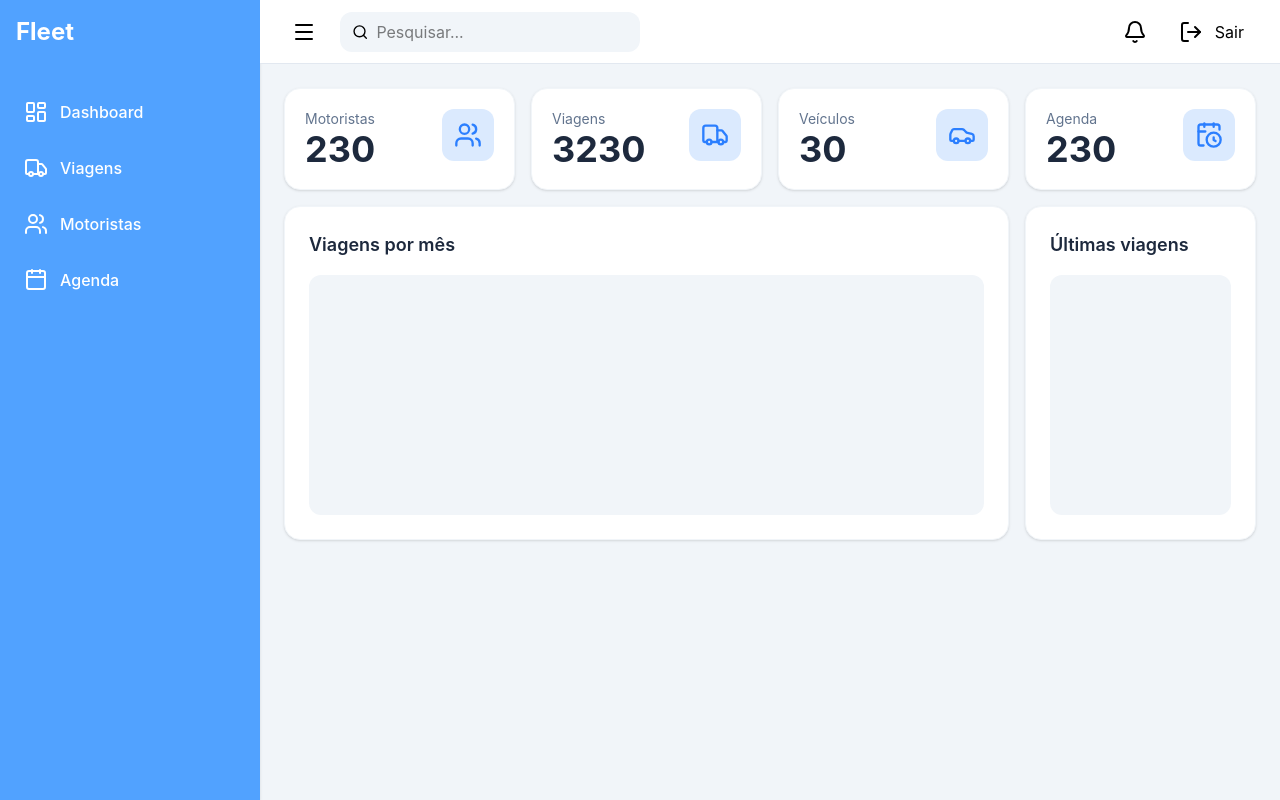
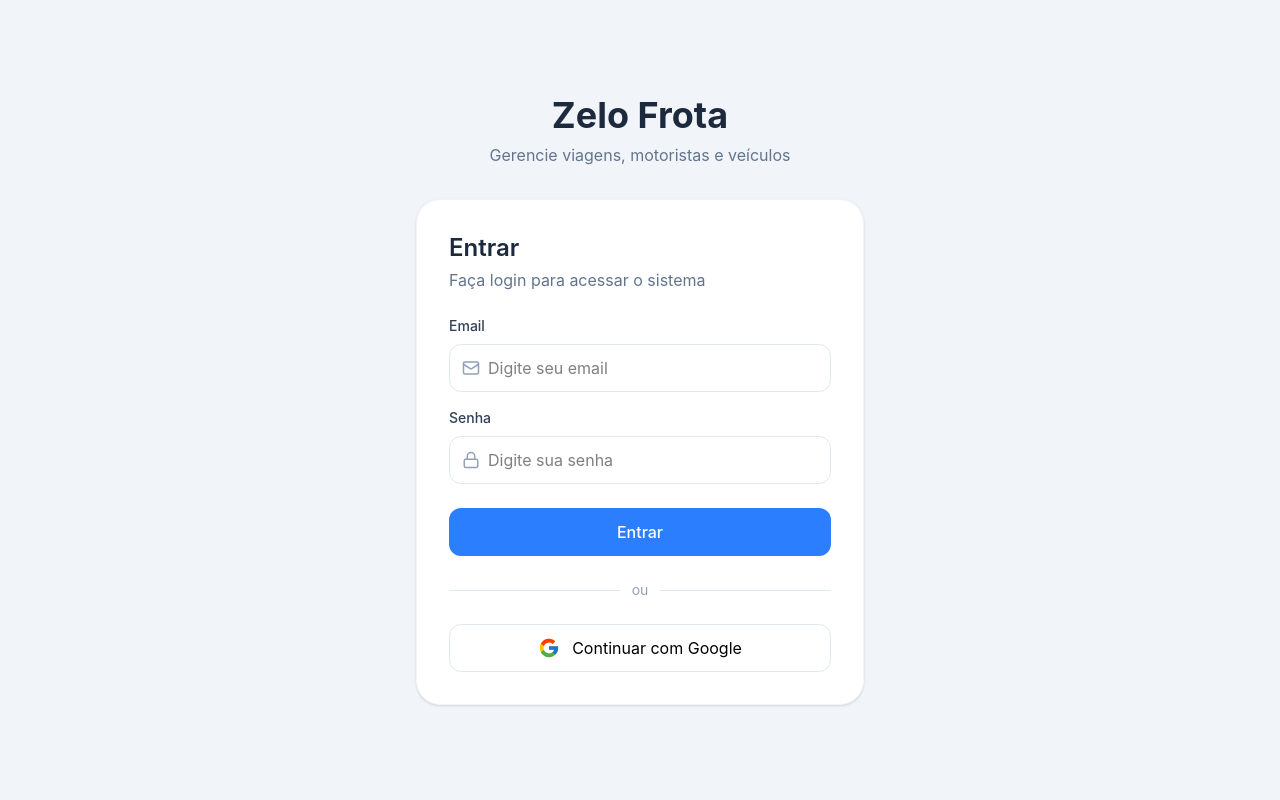
Before and after one commit to Micaelns/zelo-frota-front, a React (Vite) app: page / in a window 1280 px wide. Built offline with nearby package versions, Linux system fonts and the light colour scheme.

Commit message:
feat: criado layout de login

```diff
--- a/package.json
+++ b/package.json
@@ -14,6 +14,7 @@
     "lucide-react": "^1.16.0",
     "react": "^19.2.6",
     "react-dom": "^19.2.6",
+    "react-icons": "^5.6.0",
     "tailwindcss": "^4.3.0"
   },
   "devDependencies": {
--- a/src/App.tsx
+++ b/src/App.tsx
@@ -1,13 +1,14 @@
 import "./App.css";
-import { DashboardPage } from "./pages/Dashboard/DashboardPage";
-import { DefaultLayout } from "./components/layouts/DefaultLayout";
+// import { DashboardPage } from "./pages/Dashboard/DashboardPage";
+// import { AuthLayout } from "./components/layouts/AuthLayout";
+import { LoginPage } from "./pages/LoginPage";
+//import { DefaultLayout } from "./components/layouts/DefaultLayout";
 
 function App() {
-  return (
-    <DefaultLayout>
-      <DashboardPage></DashboardPage>
-    </DefaultLayout>
-  );
+  //  <DefaultLayout>
+  //  <DashboardPage></DashboardPage>
+  //   </DefaultLayout>
+  return <LoginPage></LoginPage>;
 }
 
 export default App;
--- /dev/null
+++ b/src/components/layouts/AuthLayout.tsx
@@ -0,0 +1,59 @@
+type AuthLayoutProps = {
+  children: React.ReactNode;
+};
+
+export function AuthLayout({ children }: AuthLayoutProps) {
+  return (
+    <div
+      className="
+        min-h-screen
+        bg-slate-100
+        flex
+        items-center
+        justify-center
+        p-6
+      "
+    >
+      <div
+        className="
+          w-full
+          max-w-md
+        "
+      >
+        <div className="mb-8 text-center">
+          <h1
+            className="
+              text-4xl
+              font-bold
+              text-slate-800
+            "
+          >
+            Zelo Frota
+          </h1>
+
+          <p
+            className="
+              text-slate-500
+              mt-2
+            "
+          >
+            Gerencie viagens, motoristas e veículos
+          </p>
+        </div>
+
+        <div
+          className="
+            bg-white
+            rounded-3xl
+            shadow-sm
+            border
+            border-slate-100
+            p-8
+          "
+        >
+          {children}
+        </div>
+      </div>
+    </div>
+  );
+}
--- a/src/components/layouts/Topbar.tsx
+++ b/src/components/layouts/Topbar.tsx
@@ -84,9 +84,9 @@ export function Topbar({ onToggle }: TopbarProps) {
                 mt-auto
             "
         >
-          <LogOut />
+          <LogOut size={18} />
 
-          {<span>Sair</span>}
+          <span className="hidden md:block">Sair</span>
         </button>
       </div>
     </header>
--- /dev/null
+++ b/src/components/ui/FormInput.tsx
@@ -0,0 +1,60 @@
+import type { HTMLInputTypeAttribute } from "react";
+import type { LucideIcon } from "lucide-react";
+
+type FormInputProps = {
+  labelName: string;
+  typeField?: HTMLInputTypeAttribute;
+  placeholder?: string;
+  icon?: LucideIcon;
+};
+
+export function FormInput({
+  labelName,
+  typeField = "text",
+  placeholder,
+  icon: Icon,
+}: FormInputProps) {
+  return (
+    <div className="flex flex-col gap-2">
+      <label
+        className="
+          text-sm
+          font-medium
+          text-slate-700
+        "
+      >
+        {labelName}
+      </label>
+
+      <div
+        className="
+          h-12
+          border
+          border-slate-200
+          rounded-xl
+          px-3
+          flex
+          items-center
+          gap-2
+          focus-within:border-blue-400
+          transition-colors
+        "
+      >
+        {Icon && (
+          <Icon size={18} className="text-slate-400" />
+        )}
+
+        <input
+          type={typeField}
+          placeholder={placeholder}
+          className="
+            flex-1
+            border-none
+            outline-none
+            bg-transparent
+          "
+        />
+      </div>
+    </div>
+  );
+}
--- /dev/null
+++ b/src/pages/LoginPage.tsx
@@ -0,0 +1,101 @@
+import { Lock, Mail } from "lucide-react";
+import { FcGoogle } from "react-icons/fc";
+
+import { AuthLayout } from "../components/layouts/AuthLayout";
+import { FormInput } from "../components/ui/FormInput";
+
+export function LoginPage() {
+  return (
+    <AuthLayout>
+      <div className="flex flex-col gap-6">
+        <div>
+          <h2
+            className="
+              text-2xl
+              font-semibold
+              text-slate-800
+            "
+          >
+            Entrar
+          </h2>
+
+          <p
+            className="
+              text-slate-500
+              mt-1
+            "
+          >
+            Faça login para acessar o sistema
+          </p>
+        </div>
+
+        {/* FORM */}
+        <form className="flex flex-col gap-4">
+          <FormInput
+            labelName="Email"
+            typeField="Email"
+            icon={Mail}
+            placeholder="Digite seu email"
+          />
+          <FormInput
+            labelName="Senha"
+            typeField="password"
+            icon={Lock}
+            placeholder="Digite sua senha"
+          />
+          {/* LOGIN BUTTON */}
+          <button
+            className="
+              h-12
+              rounded-xl
+              bg-blue-500
+              hover:bg-blue-600
+              text-white
+              font-medium
+              transition-colors
+              cursor-pointer
+              mt-2
+            "
+          >
+            Entrar
+          </button>
+        </form>
+
+        {/* DIVIDER */}
+        <div
+          className="
+            flex
+            items-center
+            gap-3
+          "
+        >
+          <div className="h-px flex-1 bg-slate-200" />
+
+          <span className="text-sm text-slate-400">ou</span>
+
+          <div className="h-px flex-1 bg-slate-200" />
+        </div>
+
+        {/* GOOGLE */}
+        <button
+          className="
+            h-12
+            rounded-xl
+            border
+            border-slate-200
+            flex
+            items-center
+            justify-center
+            gap-3
+            hover:bg-slate-50
+            transition-colors
+            cursor-pointer
+          "
+        >
+          <FcGoogle size={22} />
+          Continuar com Google
+        </button>
+      </div>
+    </AuthLayout>
+  );
+}
```
Also changed, not shown: 1 other file (tests, documents, lock files or other folders).
